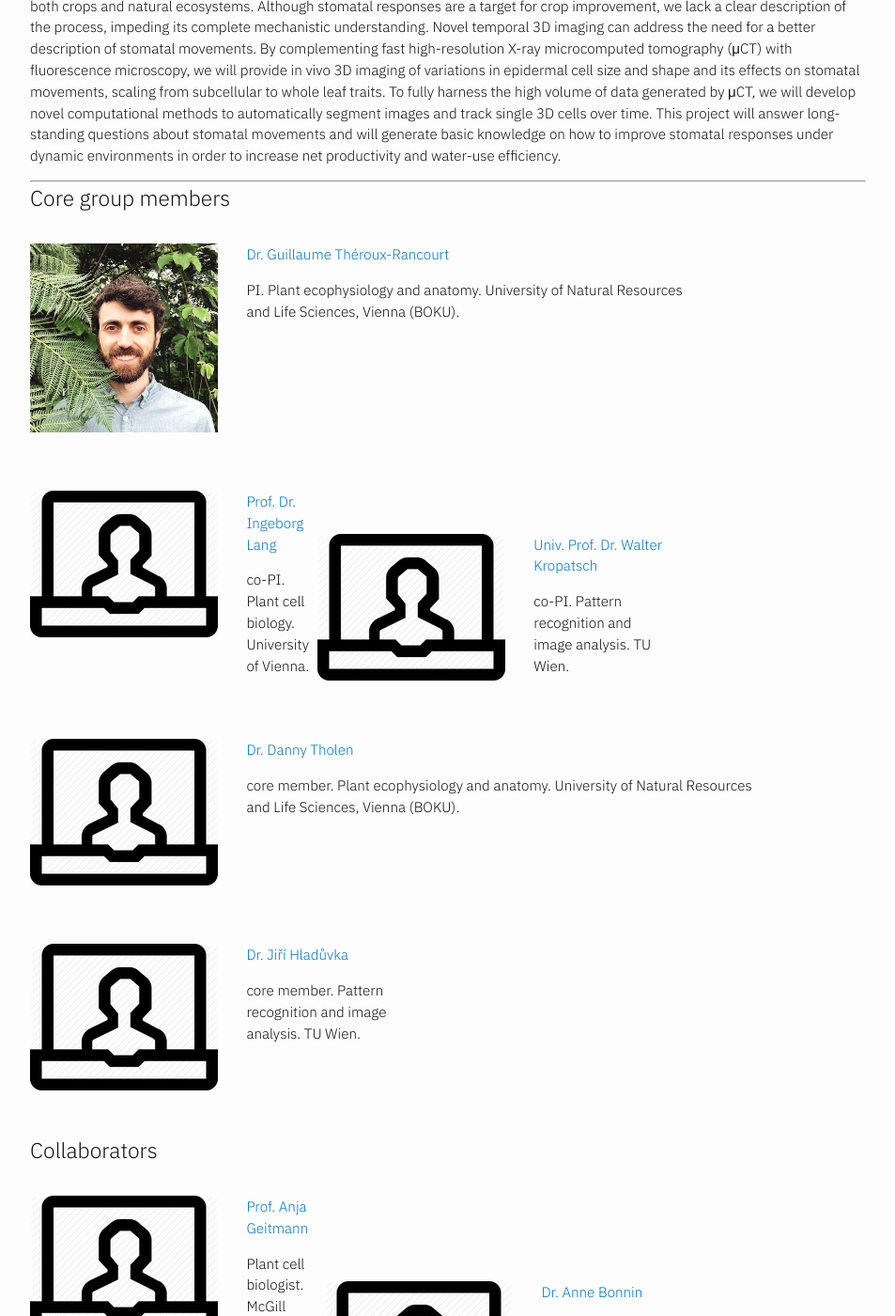
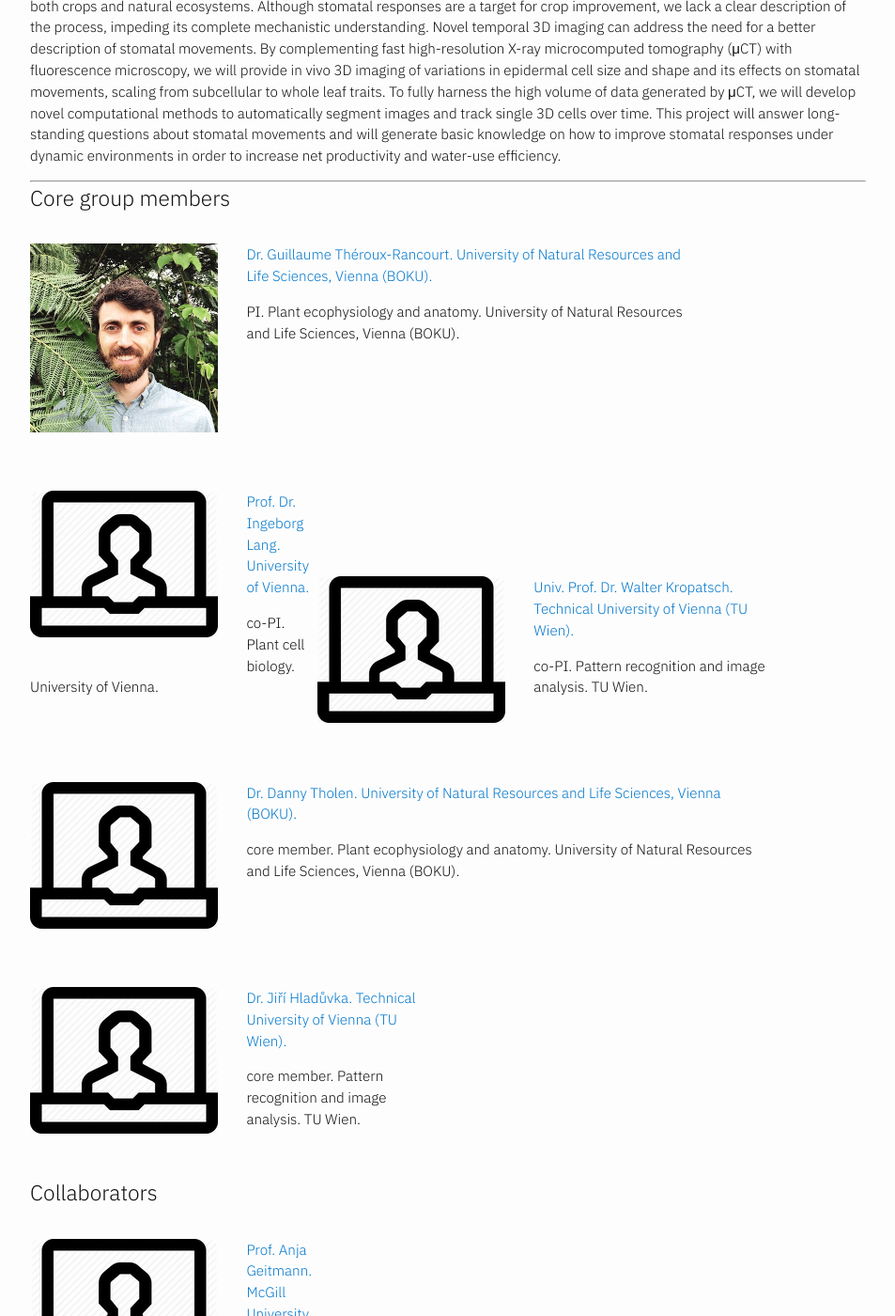
Before and after one commit to waters-gateway/waters-gateway.github.io, a Jekyll site: the page built from about.md, in a window 1280 px wide and 1400 px high, scrolled down 247 px. Shown: the whole window at 94% size, without its empty margins (163-1116 px from the left). Built offline with Jekyll 4.4.1, drawn with Linux system fonts in a browser that asks for light colours; some of the changed text lies outside the part shown.

Commit message:
Tried longer person test in people.yaml

```diff
--- a/_data/people.yaml
+++ b/_data/people.yaml
@@ -1,41 +1,41 @@
 - theme: core
   title: Core group members
   subsection:
-    - person: Dr. Guillaume Théroux-Rancourt
+    - person: Dr. Guillaume Théroux-Rancourt. University of Natural Resources and Life Sciences, Vienna (BOKU).
       url: http://gtrancourt.gitlab.io
       avatar: /images/people/GTR-Palmenhaus-400px.jpg
       snippet: PI. Plant ecophysiology and anatomy. University of Natural Resources and Life Sciences, Vienna (BOKU).
-    - person: Prof. Dr. Ingeborg Lang
+    - person: Prof. Dr. Ingeborg Lang. University of Vienna.
       url: https://scholar.google.com/citations?user=8tzh90wAAAAJ&hl=en&num=20&oi=ao
       avatar: /images/people/50_profile_contact_card_id_card_idendity_person_avatar_computer_file_information-512.png
       snippet: co-PI. Plant cell biology. University of Vienna.
-    - person: Univ. Prof. Dr. Walter Kropatsch
+    - person: Univ. Prof. Dr. Walter Kropatsch. Technical University of Vienna (TU Wien).
       url: https://www.prip.tuwien.ac.at/
       avatar: /images/people/50_profile_contact_card_id_card_idendity_person_avatar_computer_file_information-512.png
       snippet: co-PI. Pattern recognition and image analysis. TU Wien.
-    - person: Dr. Danny Tholen
+    - person: Dr. Danny Tholen. University of Natural Resources and Life Sciences, Vienna (BOKU).
       url: https://scholar.google.com/citations?user=iQUjOxAAAAAJ&hl=en&num=20&oi=ao
       avatar: /images/people/50_profile_contact_card_id_card_idendity_person_avatar_computer_file_information-512.png
       snippet: core member. Plant ecophysiology and anatomy. University of Natural Resources and Life Sciences, Vienna (BOKU).
-    - person: Dr. Jiří Hladůvka
+    - person: Dr. Jiří Hladůvka. Technical University of Vienna (TU Wien).
       url: https://www.prip.tuwien.ac.at/
       avatar: /images/people/50_profile_contact_card_id_card_idendity_person_avatar_computer_file_information-512.png
       snippet: core member. Pattern recognition and image analysis. TU Wien.
 - theme: collab
   title: Collaborators
   subsection:
-    - person: Prof. Anja Geitmann
+    - person: Prof. Anja Geitmann. McGill University (Canada).
       url: https://www.plantbiomechanics.net/
       avatar: /images/people/50_profile_contact_card_id_card_idendity_person_avatar_computer_file_information-512.png
       snippet: Plant cell biologist. McGill University (Canada).
-    - person: Dr. Anne Bonnin
+    - person: Dr. Anne Bonnin. Swiss Light Source (Switzerland).
       url: https://www.psi.ch/en/x-ray-tomography-group/people/anne-bonnin
       avatar: /images/people/50_profile_contact_card_id_card_idendity_person_avatar_computer_file_information-512.png
       snippet: Radiation physicist. TOMCAT Tomography beamline, Swiss Light Source (Switzerland).
 - theme: students
   title: Students
   subsection:
-    - person: Maryam Zekri
+    - person: Maryam Zekri. University of Vienna.
       url:
       avatar: /images/people/50_profile_contact_card_id_card_idendity_person_avatar_computer_file_information-512.png
       snippet: Ph.D. student. Plant cell biology, ecophysiology, anatomy, and imaging. University of Vienna.
```
